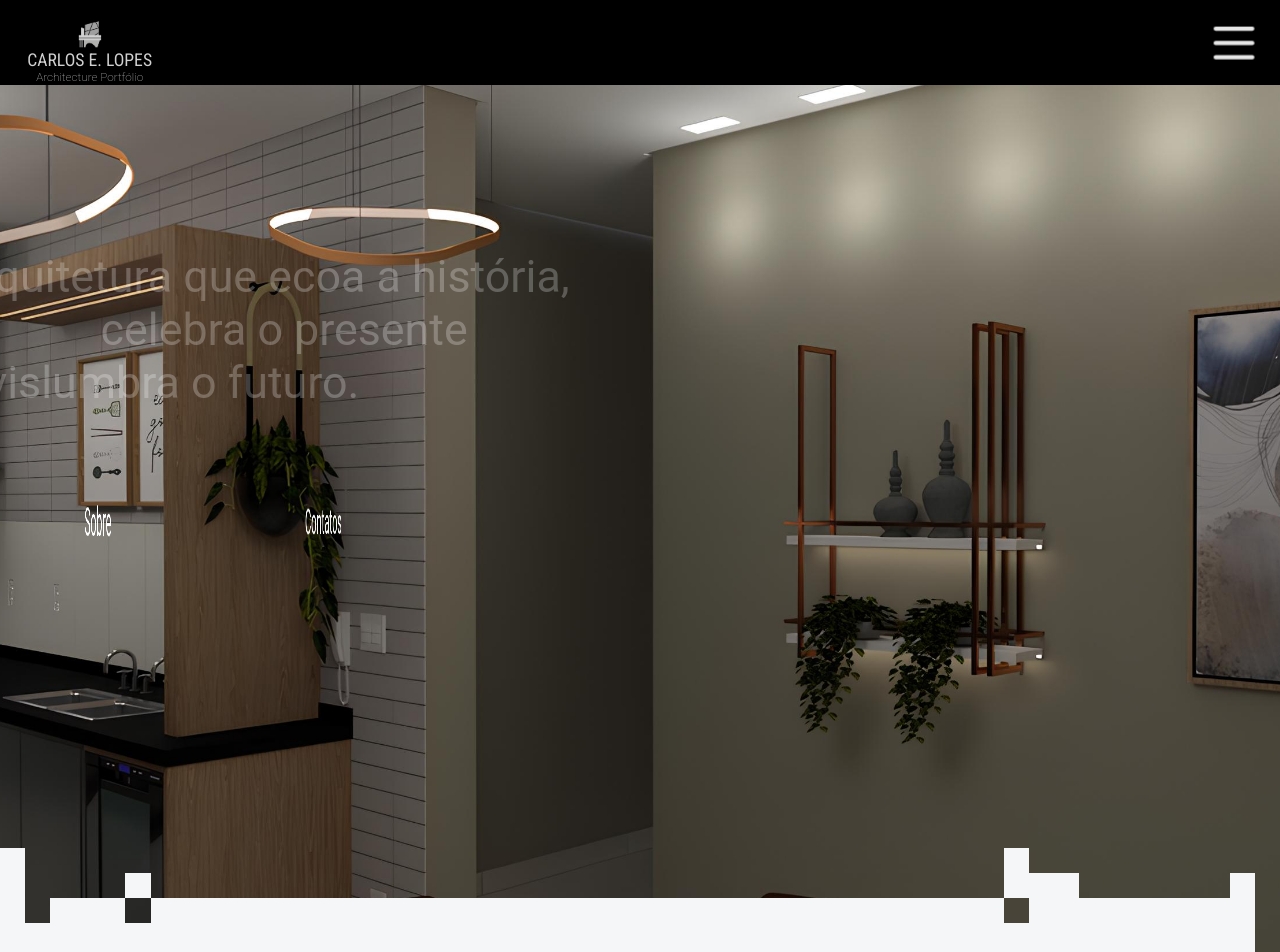
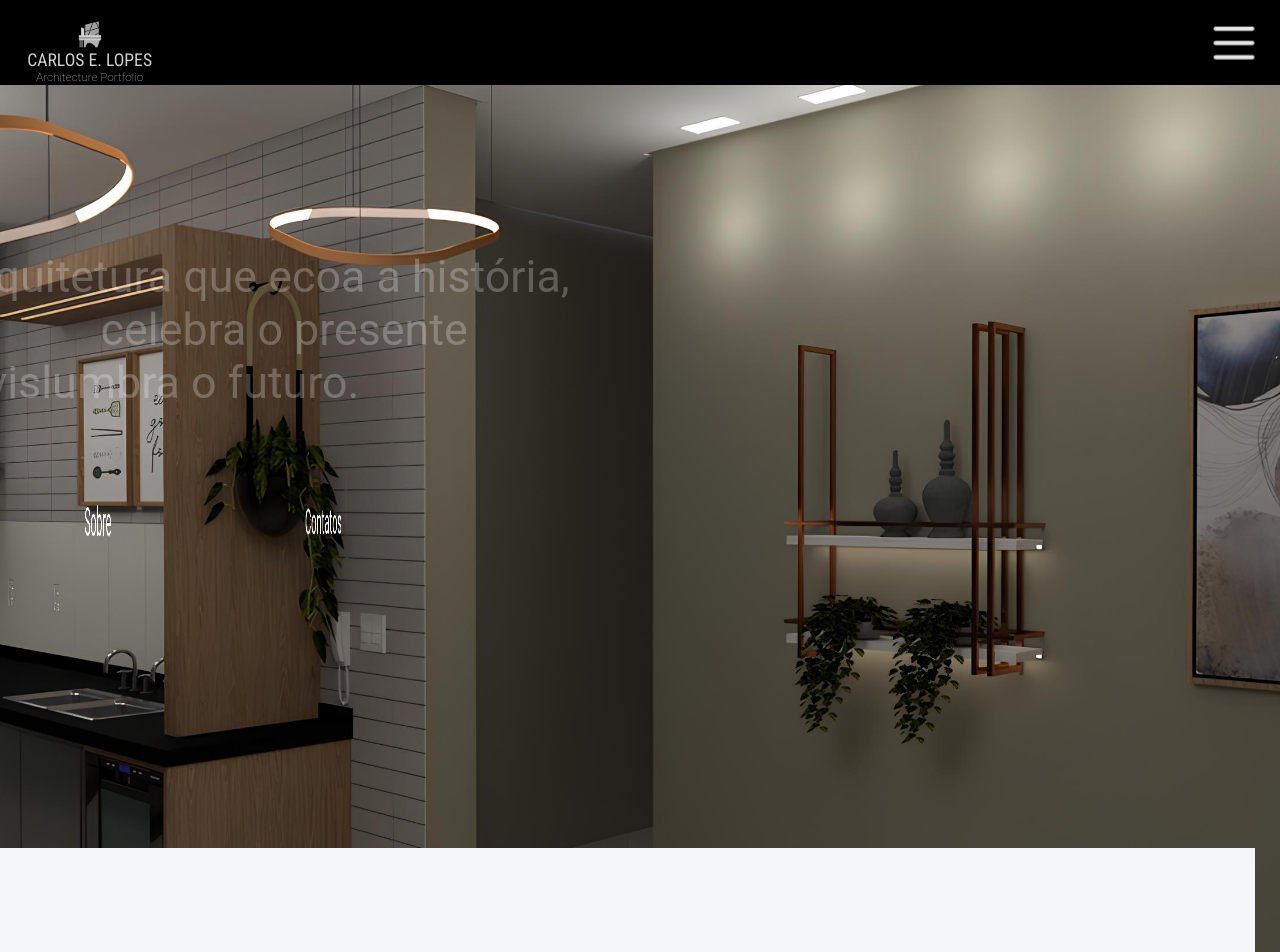
Before and after one commit to AllanC12/lopes_archictecture, a Next.js app: page / in a window 1280 px wide. Shown: the top 952 px of the page. Built offline with nearby package versions, Linux system fonts and the light colour scheme.

Commit message:
adicionando key em elemento renderizado por map

```diff
--- a/components/FooterBanner.tsx
+++ b/components/FooterBanner.tsx
@@ -2,6 +2,7 @@ import React from "react";
 
 import styles from "../components/sass_components/FooterBanner.module.scss";
 import Square from "@/shapes/Square";
+import { BsHandIndex } from "react-icons/bs";
 
 const FooterBanner = () => {
   const allPositions = Array.from({ length: 50 }).map((_, index) => index);
@@ -13,8 +14,8 @@ const FooterBanner = () => {
     <div className={styles.footer_banner}>
       <div className={styles.column}>
 
-        {allPositions.map((element) => (
-          <>
+        {allPositions.map((element,index) => (
+          <div key={index}>
             {
               columnOne.includes(element) ? (
                 <Square isTransparent={false} isWhite={true} />
@@ -23,14 +24,14 @@ const FooterBanner = () => {
 
               )
             }
-          </>
+          </div>
 
         ))}
 
       </div>
       <div className={styles.column}>
-      {allPositions.map((element) => (
-          <>
+      {allPositions.map((element,index) => (
+          <div key={index}>
             {
               columnTwo.includes(element) ? (
                 <Square isTransparent={false} isWhite={true} />
@@ -39,13 +40,13 @@ const FooterBanner = () => {
 
               )
             }
-          </>
+          </div>
 
         ))}
       </div>
       <div className={styles.column}>
-      {allPositions.map((element) => (
-          <>
+      {allPositions.map((element,index) => (
+          <div key={index}>
             {
               columnThree.includes(element) ? (
                 <Square isTransparent={true} isWhite={false} />
@@ -54,7 +55,7 @@ const FooterBanner = () => {
 
               )
             }
-          </>
+          </div>
 
         ))}
       </div>
```
